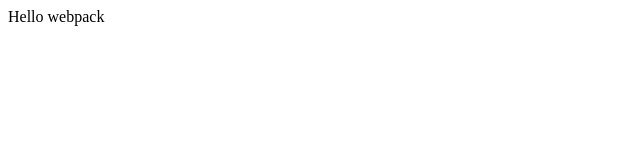
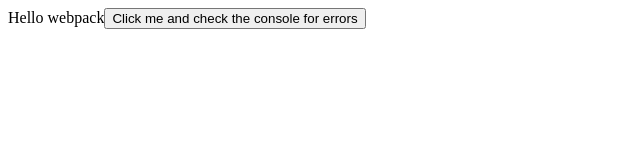
Before and after one commit to vancece/webpack, a website built with webpack: page dist/index.html in a window 1280 px wide. Shown: the whole page, without its empty margins (0-640 px from the left). Built offline with nearby package versions, Linux system fonts and the light colour scheme.

Commit message:
feat: 资源输出

```diff
--- a/src/index.js
+++ b/src/index.js
@@ -1,9 +1,15 @@
 import _ from 'lodash';
+import printMe from './print';
 
 function component() {
     const element = document.createElement('div');
+    const btn = document.createElement('button');
 
     element.innerHTML = _.join(['Hello', 'webpack'], ' ');
+    btn.innerHTML = 'Click me and check the console for errors';
+    btn.onclick = printMe;
+
+    element.appendChild(btn);
 
     return element;
 }
--- /dev/null
+++ b/src/print.js
@@ -0,0 +1,3 @@
+export default function printMe() {
+    console.log('I get called from print.js!');
+}
```
Also changed, not shown: dist/index.html.
